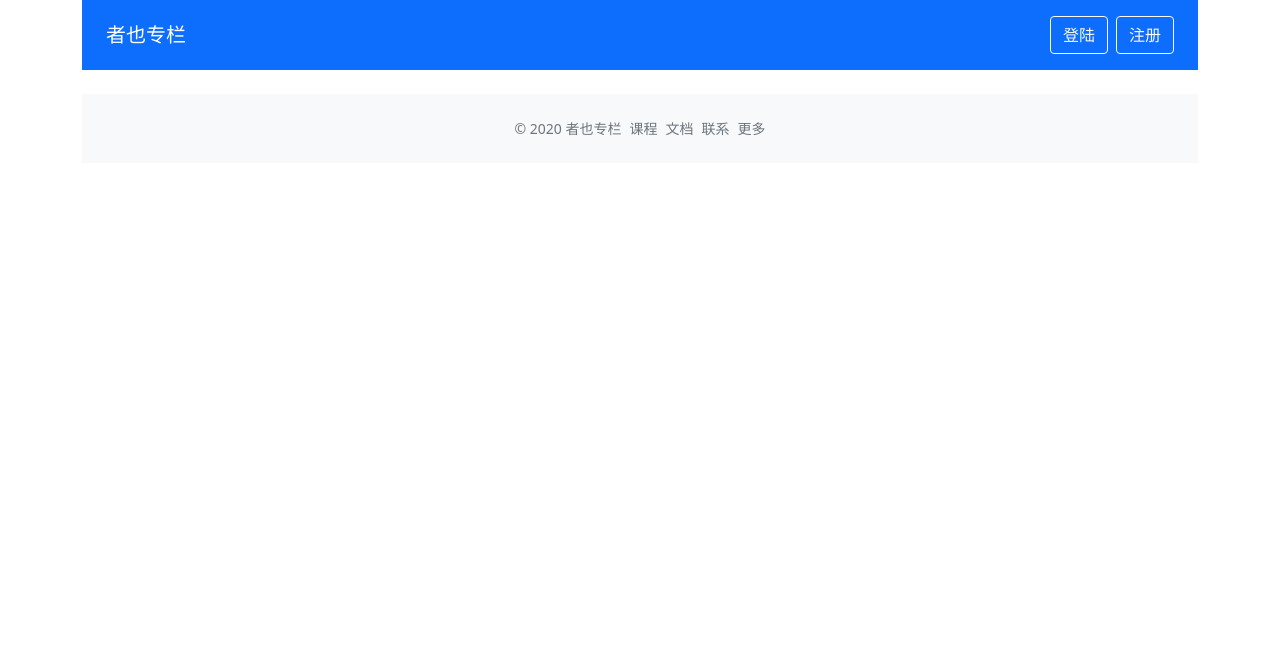
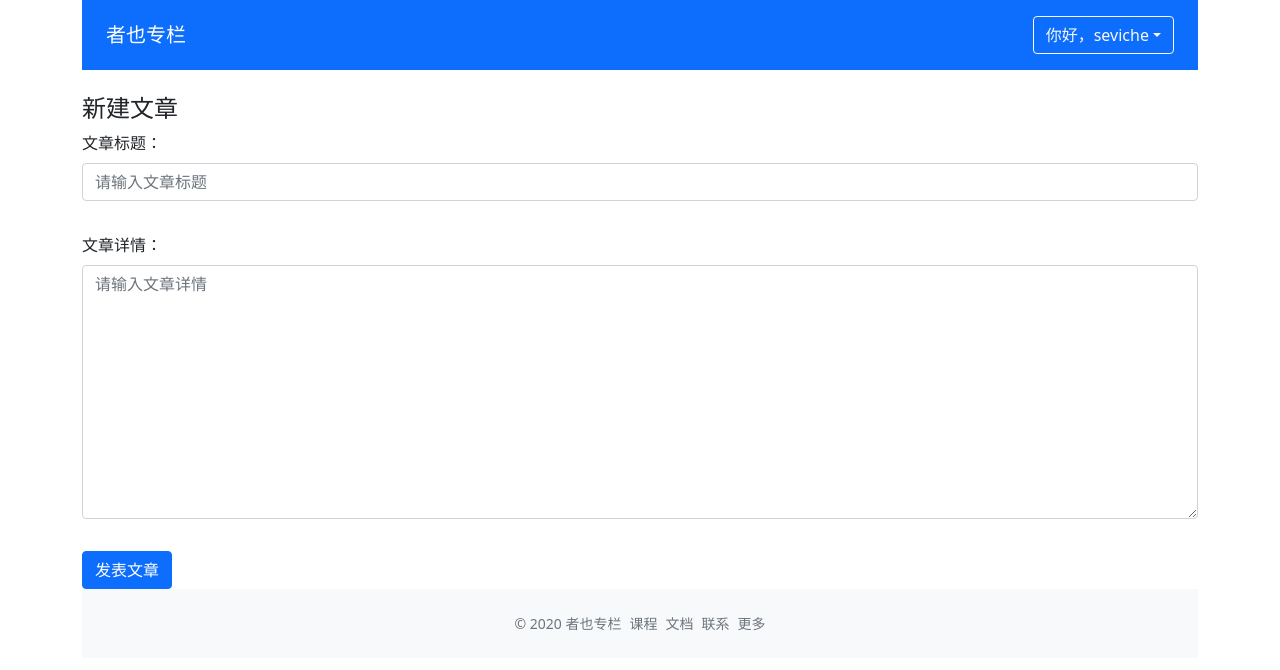
Before and after one commit to Sevichecc/haibian, a Vue app: page /create in a window 1280 px wide. Shown: the top 670 px of the page. Built offline with nearby package versions, Linux system fonts and the light colour scheme; the HTML template or start-up script is replaced by a standard one.

Commit message:
init axios

```diff
--- a/src/App.vue
+++ b/src/App.vue
@@ -18,18 +18,16 @@
 
 <script lang="ts">
 import 'bootstrap/dist/css/bootstrap.min.css'
-import { defineComponent } from 'vue'
-import GlobalHeader, { UserProps } from './components/GlobalHeader.vue'
-const currentUser: UserProps = {
-  isLogin: false,
-  name: 'Seviche',
-  id: 1
-}
+import { defineComponent, computed } from 'vue'
+import { useStore } from 'vuex'
+import GlobalHeader from './components/GlobalHeader.vue'
 
 export default defineComponent({
   name: 'App',
   components: { GlobalHeader },
   setup () {
+    const store = useStore()
+    const currentUser = computed(() => store.state.user)
     return {
       currentUser
     }
--- a/src/components/GlobalHeader.vue
+++ b/src/components/GlobalHeader.vue
@@ -7,7 +7,7 @@
     </ul>
     <ul v-else class="list-inline mb-0">
       <dropdown :title="`你好，${user.name}`">
-        <dropdown-item><a href="#" class="dropdown-item">新建文章</a></dropdown-item>
+        <dropdown-item><router-link to="/create" class="dropdown-item">新建文章</router-link></dropdown-item>
         <dropdown-item disabled> <a href="#"  class="dropdown-item">编辑资料</a></dropdown-item>
         <dropdown-item> <a href="#"  class="dropdown-item">退出登录</a></dropdown-item>
       </dropdown>
--- a/src/components/PostList.vue
+++ b/src/components/PostList.vue
@@ -17,7 +17,7 @@
 
 <script lang="ts">
 import { defineComponent, PropType } from 'vue'
-import { PostProps } from '../testData'
+import { PostProps } from '../store'
 
 export default defineComponent({
   props: {
--- a/src/components/ValidateInput.vue
+++ b/src/components/ValidateInput.vue
@@ -1,6 +1,6 @@
 <template>
   <div class="validate-input-container pb-3">
-    <input
+    <input v-if="tag!=='textarea'"
       class="form-control"
       :class="{'is-invalid': inputRef.error}"
       :value="inputRef.val"
@@ -8,6 +8,14 @@
       @input="updateValue"
       v-bind="$attrs"
     >
+    <textarea v-else
+      class="form-control"
+      :class="{'is-invalid': inputRef.error}"
+      :value="inputRef.val"
+      @blur="validateInput"
+      @input="updateValue"
+      v-bind="$attrs"
+    />
     <span v-if="inputRef.error" class="invalid-feedback">{{inputRef.message}}</span>
   </div>
 </template>
@@ -31,11 +39,16 @@
   }
 }
 export type RulesProp = RuleProp[]
+export type TagType = 'input' | 'textarea'
 
 export default defineComponent({
   props: {
     rules: Array as PropType<RulesProp>,
-    modelValue: String
+    modelValue: String,
+    tag: {
+      type: String as PropType<TagType>,
+      default: 'input'
+    }
   },
   inheritAttrs: false,
   setup (props, context) {
--- a/src/router.ts
+++ b/src/router.ts
@@ -2,7 +2,8 @@
 import Home from './views/Home.vue'
 import Login from './views/Login.vue'
 import ColumnDetail from './views/ColumnDetail.vue'
-
+import CreatePosts from './views/CreatePost.vue'
+import store from './store'
 const routerHistory = createWebHistory()
 const router = createRouter({
   history: routerHistory,
@@ -15,14 +16,34 @@
     {
       path: '/login',
       name: 'login',
-      component: Login
+      component: Login,
+      meta: {
+        redirectAlreadyLogin: true
+      }
     },
     {
       path: '/column/:id',
       name: 'column',
       component: ColumnDetail
+    },
+    {
+      path: '/create',
+      name: 'create',
+      component: CreatePosts,
+      meta: {
+        requiredLogin: true
+      }
     }
   ]
 })
 
+router.beforeEach((to, from, next) => {
+  if (to.meta.requiredLogin && !store.state.user.isLogin) {
+    next({ name: 'login' })
+  } else if (to.meta.redirectAlreadyLogin && store.state.user.isLogin) {
+    next('/')
+  } else {
+    next()
+  }
+})
 export default router
--- a/src/store.ts
+++ b/src/store.ts
@@ -1,26 +1,39 @@
 import { createStore } from 'vuex'
 import { testData, testPosts, ColumnProps, PostProps } from './testData'
+export { ColumnProps, PostProps } from './testData'
 
 interface UserProps {
   isLogin: boolean;
   name?: string;
-  id?: number
+  id?: number;
+  columnId?: number
 }
 export interface GlobalDataProps {
   columns: ColumnProps[];
   posts: PostProps[];
   user: UserProps;
 }
-export
+
 const store = createStore<GlobalDataProps>({
   state: {
     columns: testData,
     posts: testPosts,
-    user: { isLogin: false }
+    user: { isLogin: true, name: 'seviche', columnId: 1 }
   },
   mutations: {
     login (state) {
-      state.user = { ...state.user, isLogin: true, name: 'viking' }
+      state.user = { ...state.user, isLogin: true, name: 'seviche' }
+    },
+    createPost (state, newPost) {
+      state.posts.push(newPost)
+    }
+  },
+  getters: {
+    getColumnById: (state) => (id: number) => {
+      return state.columns.find(c => c.id === id)
+    },
+    getPostsById: (state) => (id: number) => {
+      return state.posts.filter(post => post.columnId === id)
     }
   }
 
--- a/src/views/ColumnDetail.vue
+++ b/src/views/ColumnDetail.vue
@@ -14,17 +14,20 @@
 </template>
 
 <script lang="ts">
-import { defineComponent } from 'vue'
+import { defineComponent, computed } from 'vue'
 import { useRoute } from 'vue-router'
-import { testData, testPosts } from '../testData'
+import { useStore } from 'vuex'
+import { GlobalDataProps } from '../store'
 import PostList from '../components/PostList.vue'
+
 export default defineComponent({
   components: { PostList },
   setup () {
+    const store = useStore<GlobalDataProps>()
     const route = useRoute()
     const currentId = +route.params.id
-    const column = testData.find(c => c.id === currentId)
-    const list = testPosts.filter(post => post.columnId === currentId)
+    const column = computed(() => store.getters.getColumnById(currentId))
+    const list = computed(() => store.getters.getPostsById(currentId))
     return {
       column,
       list
--- /dev/null
+++ b/src/views/CreatePost.vue
@@ -0,0 +1,82 @@
+<template>
+  <div class="create-post-page">
+    <h4>新建文章</h4>
+    <validate-form @form-submit="onFormSubmit">
+      <div class="mb-3">
+        <label class="form-label">文章标题：</label>
+        <validate-input
+          :rules="titleRules"
+          v-model="titleVal"
+          placeholder="请输入文章标题"
+          type="text"
+        />
+      </div>
+      <div class="mb-3">
+        <label class="form-label">文章详情：</label>
+        <validate-input
+          rows="10"
+          type="text"
+          tag="textarea"
+          placeholder="请输入文章详情"
+          :rules="contentRules"
+          v-model="contentVal"
+        />
+      </div>
+      <template #submit>
+        <button class="btn btn-primary btn-large">发表文章</button>
+      </template>
+    </validate-form>
+  </div>
+</template>
+
+<script lang="ts">
+import { defineComponent, ref } from 'vue'
+import { useStore } from 'vuex'
+import { useRouter } from 'vue-router'
+import { GlobalDataProps, PostProps } from '../store'
+import ValidateInput, { RulesProp } from '../components/ValidateInput.vue'
+import ValidateForm from '../components/ValidateForm.vue'
+
+export default defineComponent({
+  name: 'Login',
+  components: {
+    ValidateInput,
+    ValidateForm
+  },
+  setup () {
+    const titleVal = ref('')
+    const router = useRouter()
+    const store = useStore<GlobalDataProps>()
+    const titleRules: RulesProp = [
+      { type: 'required', message: '文章标题不能为空' }
+    ]
+    const contentVal = ref('')
+    const contentRules: RulesProp = [
+      { type: 'required', message: '文章详情不能为空' }
+    ]
+    const onFormSubmit = (result: boolean) => {
+      if (result) {
+        const { columnId } = store.state.user
+        if (columnId) {
+          const newPost: PostProps = {
+            id: new Date().getTime(),
+            title: titleVal.value,
+            content: contentVal.value,
+            columnId,
+            createdAt: new Date().toLocaleString()
+          }
+          store.commit('createPost', newPost)
+          router.push({ name: 'column', params: { id: columnId } })
+        }
+      }
+    }
+    return {
+      titleRules,
+      titleVal,
+      contentVal,
+      contentRules,
+      onFormSubmit
+    }
+  }
+})
+</script>
--- a/src/views/Home.vue
+++ b/src/views/Home.vue
@@ -17,16 +17,19 @@
 </template>
 
 <script lang="ts">
-import { defineComponent } from 'vue'
-import { testData } from '../testData'
+import { defineComponent, computed } from 'vue'
+import { useStore } from 'vuex'
+import { GlobalDataProps } from '../store'
 import ColumnList from '../components/ColumnList.vue'
 
 export default defineComponent({
   name: 'Home',
   components: { ColumnList },
   setup () {
+    const store = useStore<GlobalDataProps>()
+    const list = computed(() => store.state.columns)
     return {
-      list: testData
+      list: list
     }
   }
 })
--- a/src/views/Login.vue
+++ b/src/views/Login.vue
@@ -26,6 +26,7 @@
 <script lang="ts">
 import { defineComponent, ref } from 'vue'
 import { useRouter } from 'vue-router'
+import { useStore } from 'vuex'
 import ValidateInput, { RulesProp } from '../components/ValidateInput.vue'
 import ValidateForm from '../components/ValidateForm.vue'
 
@@ -37,6 +38,7 @@
   },
   setup () {
     const router = useRouter()
+    const store = useStore()
     // 验证邮箱
     const emailVal = ref('')
     const emailRules: RulesProp = [
@@ -52,9 +54,9 @@
 
     // 提交表单
     const onFormSubmit = (result: boolean) => {
-      console.log('result', result)
       if (result) {
-        router.push({ name: 'column', params: { id: 1 } })
+        router.push('/')
+        store.commit('login')
       }
     }
     return {
```
